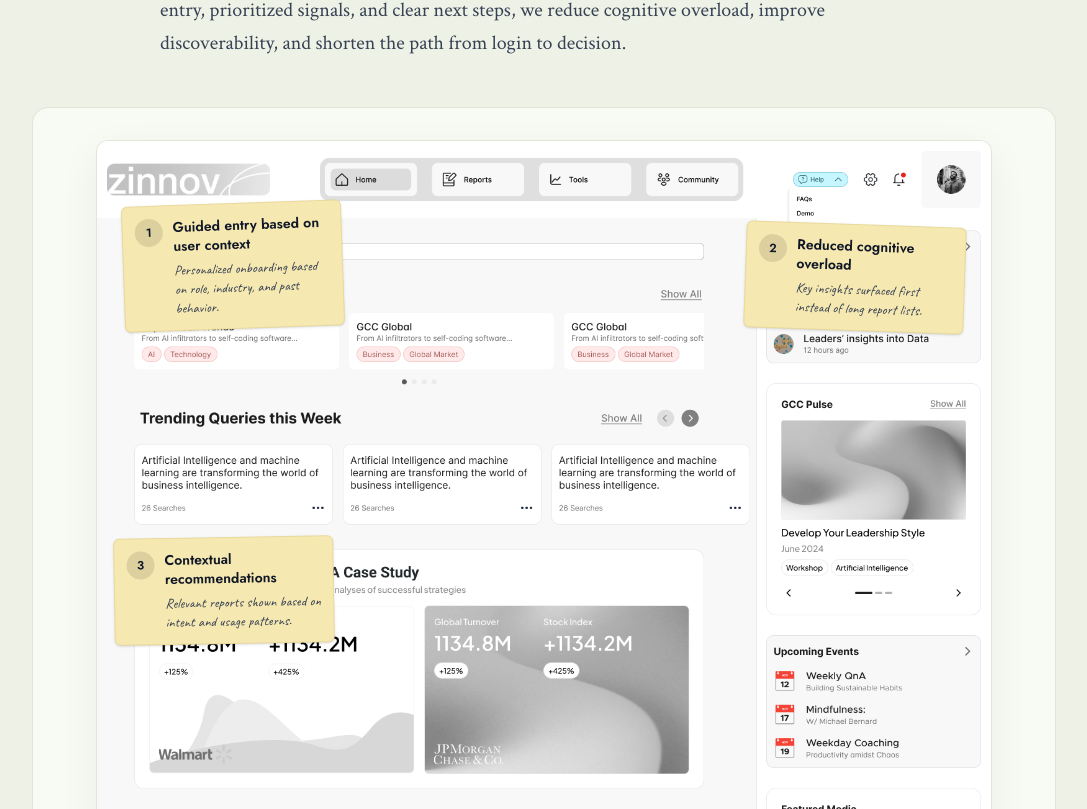
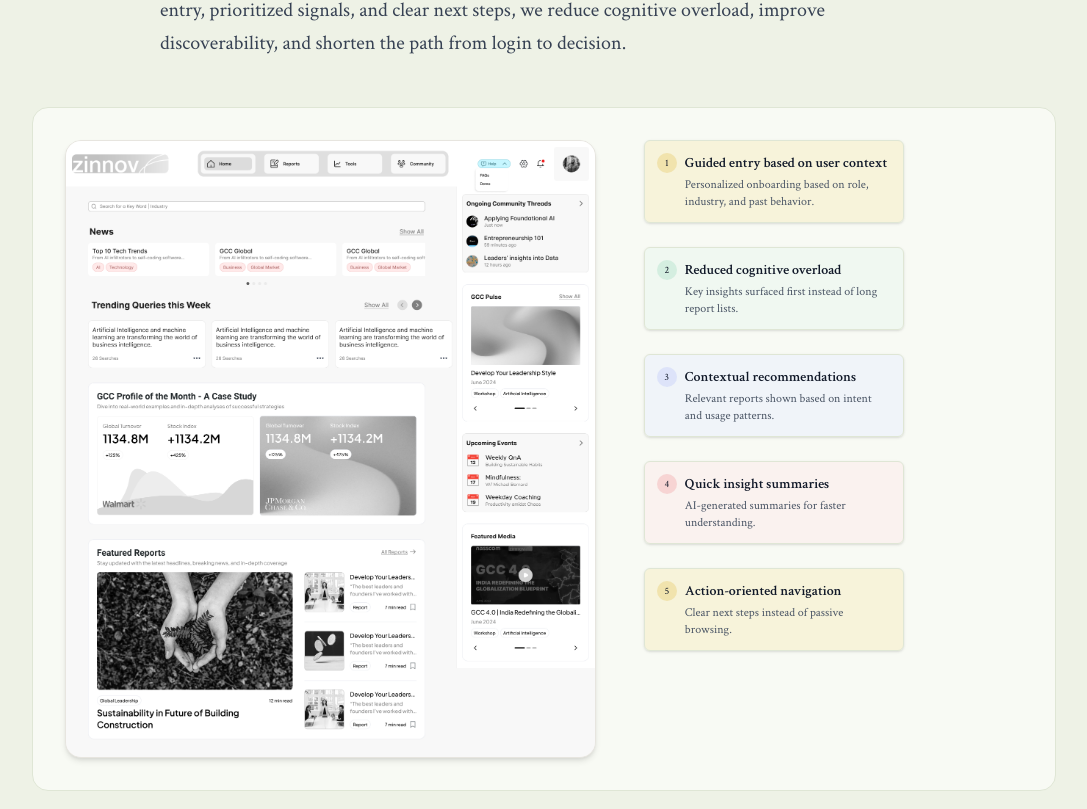
Before and after one commit to uxsneha26/zinnov-case-study, a Next.js app: page / in a window 1280 px wide. Shown: the part 7911-8720 px from the top of the page, without its empty margins (96-1183 px from the left). Built offline with nearby package versions, Linux system fonts and the light colour scheme.

Commit message:
Design Directions Anno

```diff
--- a/app/page.tsx
+++ b/app/page.tsx
@@ -705,8 +705,6 @@ type DesignAnnotationData = {
   n: number;
   title: string;
   body: string;
-  desktopClass: string;
-  rotation: string;
 };
 
 type DesignDirectionBlockProps = {
@@ -717,55 +715,12 @@ type DesignDirectionBlockProps = {
   annotations: DesignAnnotationData[];
 };
 
-function DesignAnnotationNote({
-  n,
-  title,
-  body,
-  rotation,
-  className,
-  delay,
-}: {
-  n: number;
-  title: string;
-  body: string;
-  rotation: string;
-  className?: string;
-  delay: number;
-}) {
-  return (
-    <motion.div
-      initial={{ opacity: 0, y: 14, x: -8 }}
-      whileInView={{ opacity: 1, y: 0, x: 0 }}
-      viewport={{ once: true, amount: 0.2 }}
-      transition={{ duration: 0.45, delay, ease: [0.2, 0.8, 0.2, 1] }}
-      className={[
-        "pointer-events-auto z-10 bg-[#F6E8B1] rounded-md shadow-sm border border-[#e8d99a]/90 p-3 max-w-[min(220px,42vw)] sm:max-w-[220px]",
-        rotation,
-        className ?? "",
-      ].join(" ")}
-    >
-      <div className="flex gap-2.5">
-        <span
-          className={`${headingFont.className} flex h-7 w-7 shrink-0 items-center justify-center rounded-full bg-[#2a2920]/12 text-xs font-semibold text-gray-900`}
-        >
-          {n}
-        </span>
-        <div className="min-w-0">
-          <p
-            className={`${headingFont.className} text-sm font-semibold text-gray-900 leading-snug`}
-          >
-            {title}
-          </p>
-          <p
-            className={`${quoteFont.className} text-sm text-gray-700 leading-snug mt-1`}
-          >
-            {body}
-          </p>
-        </div>
-      </div>
-    </motion.div>
-  );
-}
+const structuredAnnotationPalette = [
+  { bg: "bg-[#F6E8B1]/40", circle: "bg-[#EEDB9A]/70" },
+  { bg: "bg-[#EAF7EF]/50", circle: "bg-[#c8e9d8]/70" },
+  { bg: "bg-[#EAF0FF]/50", circle: "bg-[#d4dcfa]/70" },
+  { bg: "bg-[#FDECEC]/50", circle: "bg-[#f5c8c8]/70" },
+];
 
 function DesignDirectionBlock({
   title,
@@ -795,44 +750,46 @@ function DesignDirectionBlock({
       </div>
 
       <div className="mt-10 md:mt-12 rounded-2xl border border-[#dfe6d5] bg-[#f8faf4] p-6 md:p-8">
-        <div className="relative mx-auto max-w-4xl">
-          <div className="relative">
-            <div className="overflow-hidden rounded-xl border border-[#dfe6d5]/90 bg-white/60 shadow-[0_12px_40px_rgba(0,0,0,0.06)]">
-              <img
-                src={imageSrc}
-                alt={imageAlt}
-                className="block w-full h-auto object-cover"
-              />
-            </div>
-            <div className="pointer-events-none absolute inset-0 hidden lg:block">
-              {annotations.map((a, index) => (
+        <div className="grid grid-cols-1 md:grid-cols-[1.4fr_1fr] gap-12 items-start">
+          <div className="min-w-0 w-full rounded-2xl overflow-hidden border border-[#e7e5df] shadow-md bg-[#f8f7f4]">
+            <img
+              src={imageSrc}
+              alt={imageAlt}
+              className="w-full h-auto object-contain"
+            />
+          </div>
+
+          <div className="flex flex-col gap-6 items-start">
+            {annotations.map((a, index) => {
+              const palette =
+                structuredAnnotationPalette[
+                  index % structuredAnnotationPalette.length
+                ];
+              return (
                 <div
                   key={a.n}
-                  className={`absolute ${a.desktopClass}`}
+                  className={[
+                    palette.bg,
+                    "w-[260px] shrink-0 border border-[#dfe6d5] rounded-md shadow-sm p-3 flex gap-2 items-start",
+                    "hover:scale-[1.02] transition-transform duration-200 ease-out",
+                  ].join(" ")}
                 >
-                  <DesignAnnotationNote
-                    n={a.n}
-                    title={a.title}
-                    body={a.body}
-                    rotation={a.rotation}
-                    delay={index * 0.14}
-                  />
+                  <div
+                    className={`h-5 w-5 shrink-0 rounded-full ${palette.circle} flex items-center justify-center text-[10px] font-medium text-gray-900`}
+                  >
+                    {a.n}
+                  </div>
+                  <div className="min-w-0">
+                    <p className="font-semibold text-sm text-gray-900">
+                      {a.title}
+                    </p>
+                    <p className="text-xs text-gray-600 mt-1 leading-snug">
+                      {a.body}
+                    </p>
+                  </div>
                 </div>
-              ))}
-            </div>
-          </div>
-
-          <div className="mt-8 flex flex-col gap-4 lg:hidden">
-            {annotations.map((a, index) => (
-              <DesignAnnotationNote
-                key={a.n}
-                n={a.n}
-                title={a.title}
-                body={a.body}
-                rotation={index % 2 === 0 ? "-rotate-1" : "rotate-1"}
-                delay={index * 0.12}
-              />
-            ))}
+              );
+            })}
           </div>
         </div>
       </div>
@@ -852,36 +809,26 @@ const designDirectionSections: DesignDirectionBlockProps[] = [
         n: 1,
         title: "Guided entry based on user context",
         body: "Personalized onboarding based on role, industry, and past behavior.",
-        desktopClass: "left-[3%] top-[6%]",
-        rotation: "-rotate-2",
       },
       {
         n: 2,
         title: "Reduced cognitive overload",
         body: "Key insights surfaced first instead of long report lists.",
-        desktopClass: "right-[3%] top-[8%]",
-        rotation: "rotate-[2deg]",
       },
       {
         n: 3,
         title: "Contextual recommendations",
         body: "Relevant reports shown based on intent and usage patterns.",
-        desktopClass: "left-[2%] top-[38%]",
-        rotation: "-rotate-1",
       },
       {
         n: 4,
         title: "Quick insight summaries",
         body: "AI-generated summaries for faster understanding.",
-        desktopClass: "left-[4%] bottom-[10%]",
-        rotation: "rotate-[1.5deg]",
       },
       {
         n: 5,
         title: "Action-oriented navigation",
         body: "Clear next steps instead of passive browsing.",
-        desktopClass: "right-[4%] bottom-[12%]",
-        rotation: "-rotate-[1.5deg]",
       },
     ],
   },
@@ -896,36 +843,26 @@ const designDirectionSections: DesignDirectionBlockProps[] = [
         n: 1,
         title: "Peer learning layer",
         body: "Users learn from similar GCC leaders and case studies.",
-        desktopClass: "left-[4%] top-[10%]",
-        rotation: "-rotate-2",
       },
       {
         n: 2,
         title: "Structured discussions",
         body: "Conversations organized by themes, not random threads.",
-        desktopClass: "right-[4%] top-[14%]",
-        rotation: "rotate-2",
       },
       {
         n: 3,
         title: "Credibility signals",
         body: "Verified experts and contributors highlighted.",
-        desktopClass: "left-[3%] top-[42%]",
-        rotation: "rotate-[1deg]",
       },
       {
         n: 4,
         title: "Knowledge sharing loops",
         body: "Users contribute insights back into the ecosystem.",
-        desktopClass: "right-[4%] top-[44%]",
-        rotation: "-rotate-[1.5deg]",
       },
       {
         n: 5,
         title: "Event-driven engagement",
         body: "Webinars, discussions, and expert sessions integrated.",
-        desktopClass: "left-1/2 bottom-[8%] -translate-x-1/2",
-        rotation: "-rotate-1",
       },
     ],
   },
@@ -940,36 +877,26 @@ const designDirectionSections: DesignDirectionBlockProps[] = [
         n: 1,
         title: "Scannable report structure",
         body: "Content broken into digestible sections.",
-        desktopClass: "left-[4%] top-[8%]",
-        rotation: "rotate-[1.5deg]",
       },
       {
         n: 2,
         title: "Visual comparison tools",
         body: "Side-by-side comparison of insights.",
-        desktopClass: "right-[4%] top-[10%]",
-        rotation: "-rotate-2",
       },
       {
         n: 3,
         title: "Insight validation layer",
         body: "Cross-referencing across sources.",
-        desktopClass: "left-[3%] bottom-[18%]",
-        rotation: "-rotate-1",
       },
       {
         n: 4,
         title: "Dynamic filtering",
         body: "Filter by intent, industry, and use-case.",
-        desktopClass: "right-[3%] top-[40%]",
-        rotation: "rotate-2",
       },
       {
         n: 5,
         title: "Decision-ready outputs",
         body: "Summaries and recommendations instead of raw data.",
-        desktopClass: "left-1/2 bottom-[10%] -translate-x-1/2",
-        rotation: "-rotate-[1.5deg]",
       },
     ],
   },
@@ -1751,8 +1678,6 @@ export default function Home() {
         </div>
       </motion.section>
 
-
-
     </main>
   );
 }
```
